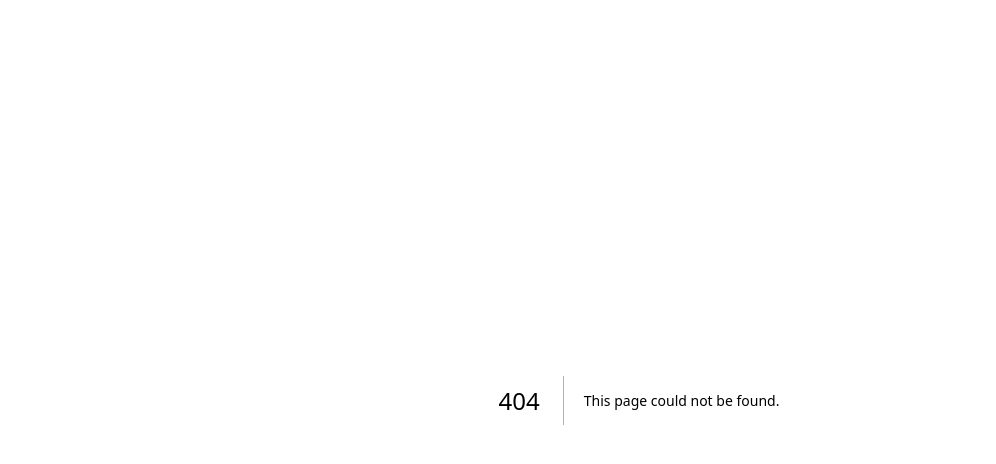
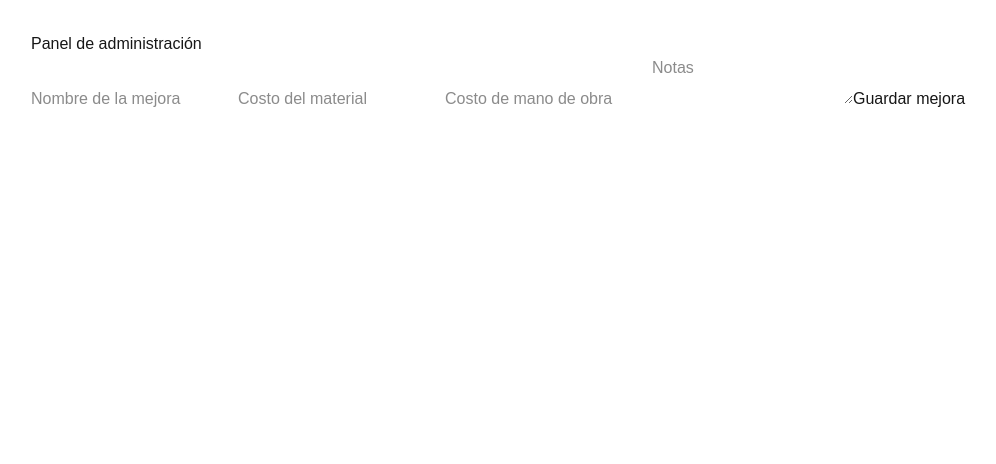
Before and after one commit to alondravneg/casabrisas, a Next.js app: page /admin in a window 1280 px wide. Before the commit this address had no page. Shown: the top 464 px of the page, without its empty margins (1-997 px from the left). Built offline with nearby package versions, Linux system fonts and the light colour scheme.

Commit message:
Crear estructura inicial de casabrisas

```diff
--- /dev/null
+++ b/app/admin/page.tsx
@@ -0,0 +1,12 @@
+import AddImprovementForm from "../components/AddImprovementForm";
+
+
+export default function Admin() {
+  return (
+    <main style={{ padding: "2rem" }}>
+      <h1>Panel de administración</h1>
+
+      <AddImprovementForm />
+    </main>
+  );
+}
--- /dev/null
+++ b/app/components/AddImprovementForm.tsx
@@ -0,0 +1,67 @@
+"use client";
+
+import { useState } from "react";
+
+export default function AddImprovementForm() {
+  const [form, setForm] = useState({
+    title: "",
+    materialCost: "",
+    laborCost: "",
+    notes: "",
+  });
+
+  function handleChange(
+    e: React.ChangeEvent<HTMLInputElement | HTMLTextAreaElement>
+  ) {
+    setForm({
+      ...form,
+      [e.target.name]: e.target.value,
+    });
+  }
+
+  function handleSubmit(e: React.FormEvent) {
+    e.preventDefault();
+
+    console.log({
+      ...form,
+      total:
+        Number(form.materialCost) + Number(form.laborCost),
+    });
+
+    alert("Mejora guardada");
+  }
+
+  return (
+    <form onSubmit={handleSubmit}>
+      <input
+        name="title"
+        placeholder="Nombre de la mejora"
+        onChange={handleChange}
+      />
+
+      <input
+        name="materialCost"
+        type="number"
+        placeholder="Costo del material"
+        onChange={handleChange}
+      />
+
+      <input
+        name="laborCost"
+        type="number"
+        placeholder="Costo de mano de obra"
+        onChange={handleChange}
+      />
+
+      <textarea
+        name="notes"
+        placeholder="Notas"
+        onChange={handleChange}
+      />
+
+      <button type="submit">
+        Guardar mejora
+      </button>
+    </form>
+  );
+}
--- /dev/null
+++ b/app/mejoras/page.tsx
@@ -0,0 +1,7 @@
+export default function Mejoras() {
+  return (
+    <main>
+      <h1>Historial de mejoras</h1>
+    </main>
+  );
+}
--- a/app/page.tsx
+++ b/app/page.tsx
@@ -1,69 +1,8 @@
-import Image from "next/image";
-
 export default function Home() {
   return (
-    <div className="flex flex-col flex-1 items-center justify-center bg-zinc-50 font-sans dark:bg-black">
-      <main className="flex flex-1 w-full max-w-3xl flex-col items-center justify-between py-32 px-16 bg-white dark:bg-black sm:items-start">
-        <Image
-          className="dark:invert h-5 w-[100px]"
-          src="/next.svg"
-          alt="Next.js logo"
-          width={100}
-          height={20}
-          priority
-        />
-        <div className="flex flex-col items-center gap-6 text-center sm:items-start sm:text-left">
-          <h1 className="max-w-xs text-3xl font-semibold leading-10 tracking-tight text-black dark:text-zinc-50">
-            To get started, edit the{" "}
-            <code className="rounded bg-black/[.06] px-1.5 py-0.5 font-mono text-[0.9em] dark:bg-white/[.08]">
-              page.tsx
-            </code>{" "}
-            file.
-          </h1>
-          <p className="max-w-md text-lg leading-8 text-zinc-600 dark:text-zinc-400">
-            Looking for a starting point or more instructions? Head over to{" "}
-            <a
-              href="https://vercel.com/templates?framework=next.js&utm_source=create-next-app&utm_medium=appdir-template-tw&utm_campaign=create-next-app"
-              className="font-medium text-zinc-950 dark:text-zinc-50"
-            >
-              Templates
-            </a>{" "}
-            or the{" "}
-            <a
-              href="https://nextjs.org/learn?utm_source=create-next-app&utm_medium=appdir-template-tw&utm_campaign=create-next-app"
-              className="font-medium text-zinc-950 dark:text-zinc-50"
-            >
-              Learning
-            </a>{" "}
-            center.
-          </p>
-        </div>
-        <div className="flex flex-col gap-4 text-base font-medium sm:flex-row">
-          <a
-            className="flex h-12 w-full items-center justify-center gap-2 rounded-full bg-foreground px-5 text-background transition-colors hover:bg-[#383838] dark:hover:bg-[#ccc] md:w-[158px]"
-            href="https://vercel.com/new?utm_source=create-next-app&utm_medium=appdir-template-tw&utm_campaign=create-next-app"
-            target="_blank"
-            rel="noopener noreferrer"
-          >
-            <Image
-              className="dark:invert h-[14px] w-4"
-              src="/vercel.svg"
-              alt="Vercel logomark"
-              width={16}
-              height={14}
-            />
-            Deploy Now
-          </a>
-          <a
-            className="flex h-12 w-full items-center justify-center rounded-full border border-solid border-black/[.08] px-5 transition-colors hover:border-transparent hover:bg-black/[.04] dark:border-white/[.145] dark:hover:bg-[#1a1a1a] md:w-[158px]"
-            href="https://nextjs.org/docs?utm_source=create-next-app&utm_medium=appdir-template-tw&utm_campaign=create-next-app"
-            target="_blank"
-            rel="noopener noreferrer"
-          >
-            Documentation
-          </a>
-        </div>
-      </main>
-    </div>
+    <main>
+      <h1>Casa Brisas</h1>
+      <p>Total invertido: $0</p>
+    </main>
   );
 }
```
